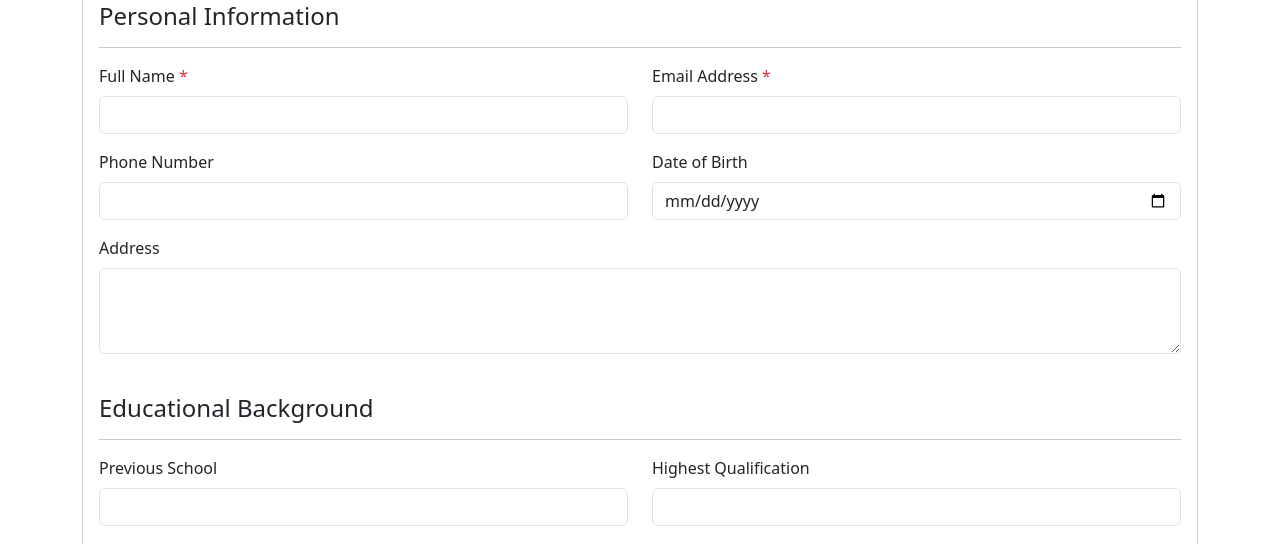
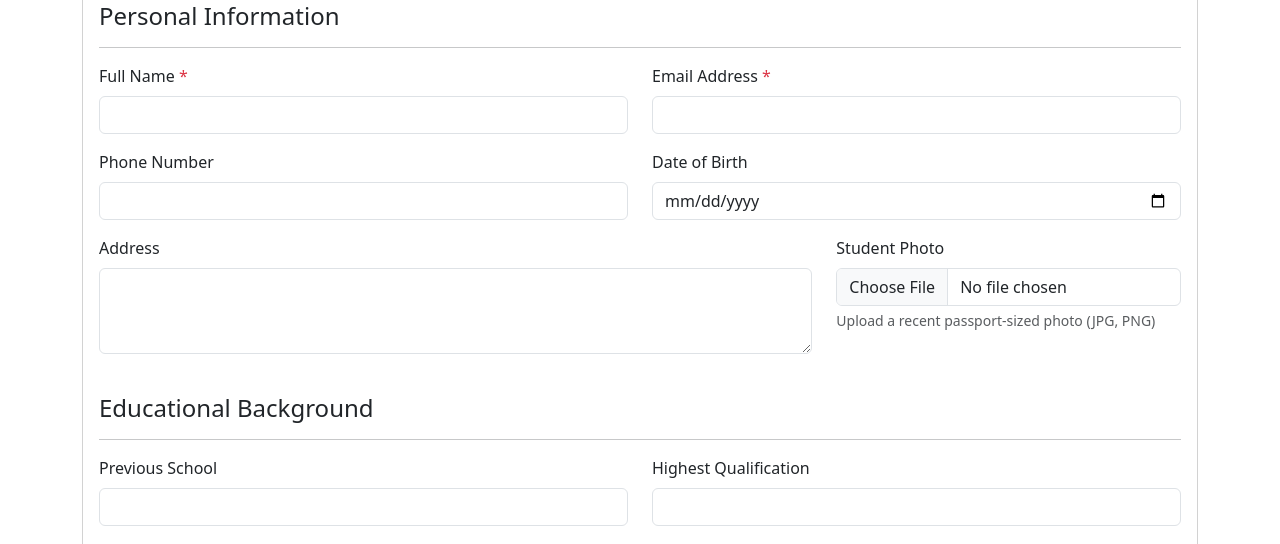
Before and after one commit to ahprinters/admission_system, a PHP site: page /applications/create in a window 1280 px wide. Shown: the part 216-760 px from the top of the page. Run offline with PHP 8.4, Linux system fonts and the light colour scheme.

Commit message:
form edditing

```diff
--- a/app/controllers/ApplicationController.php
+++ b/app/controllers/ApplicationController.php
@@ -95,6 +95,7 @@ class ApplicationController
             $year_completed = $_POST['year_completed'] ?? '';
             $program = $_POST['program'] ?? '';
             $start_date = $_POST['start_date'] ?? '';
+            $start_date = $start_date . '-01'; // Make sure the day is set to the 1st of the month when only month precision is needed.
 
             // Basic validation
             $errors = [];
@@ -135,6 +136,34 @@ class ApplicationController
                 ]);
 
                 $applicationId = $this->db->lastInsertId();
+
+                // Handle photo upload
+                if (!empty($_FILES['photo']['name']) && $_FILES['photo']['error'] === UPLOAD_ERR_OK) {
+                    $uploadDir = __DIR__ . '/../../uploads/photos/';
+
+                    // Create directory if it doesn't exist
+                    if (!is_dir($uploadDir)) {
+                        mkdir($uploadDir, 0777, true);
+                    }
+
+                    $tmpName = $_FILES['photo']['tmp_name'];
+                    $fileName = $applicationId . '_' . uniqid() . '_' . basename($_FILES['photo']['name']);
+                    $filePath = $uploadDir . $fileName;
+
+                    if (move_uploaded_file($tmpName, $filePath)) {
+                        // Update the application with the photo path
+                        $photoStmt = $this->db->prepare("
+                            UPDATE applications
+                            SET photo_path = :photo_path
+                            WHERE id = :id
+                        ");
+
+                        $photoStmt->execute([
+                            ':id' => $applicationId,
+                            ':photo_path' => $filePath
+                        ]);
+                    }
+                }
 
                 // Handle document uploads
                 if (!empty($_FILES['documents']['name'][0])) {
--- a/app/views/applications/create.php
+++ b/app/views/applications/create.php
@@ -51,9 +51,18 @@
                     <input type="date" class="form-control" id="dob" name="dob">
                 </div>
 
-                <div class="col-md-12 mb-3">
+                <div class="col-md-8 mb-3">
                     <label for="address" class="form-label">Address</label>
                     <textarea class="form-control" id="address" name="address" rows="3"></textarea>
+                </div>
+
+                <div class="col-md-4 mb-3">
+                    <label for="photo" class="form-label">Student Photo</label>
+                    <input type="file" class="form-control" id="photo" name="photo" accept="image/*">
+                    <div class="form-text">Upload a recent passport-sized photo (JPG, PNG)</div>
+                    <div class="mt-2" id="photoPreview" style="display: none;">
+                        <img src="" alt="Photo preview" class="img-thumbnail" style="max-height: 150px;">
+                    </div>
                 </div>
             </div>
 
@@ -123,3 +132,24 @@
         </form>
     </div>
 </div>
+
+<script>
+// Add photo preview functionality
+document.getElementById('photo').addEventListener('change', function(e) {
+    const photoPreview = document.getElementById('photoPreview');
+    const previewImg = photoPreview.querySelector('img');
+
+    if (this.files && this.files[0]) {
+        const reader = new FileReader();
+
+        reader.onload = function(e) {
+            previewImg.src = e.target.result;
+            photoPreview.style.display = 'block';
+        }
+
+        reader.readAsDataURL(this.files[0]);
+    } else {
+        photoPreview.style.display = 'none';
+    }
+});
+</script>
```
